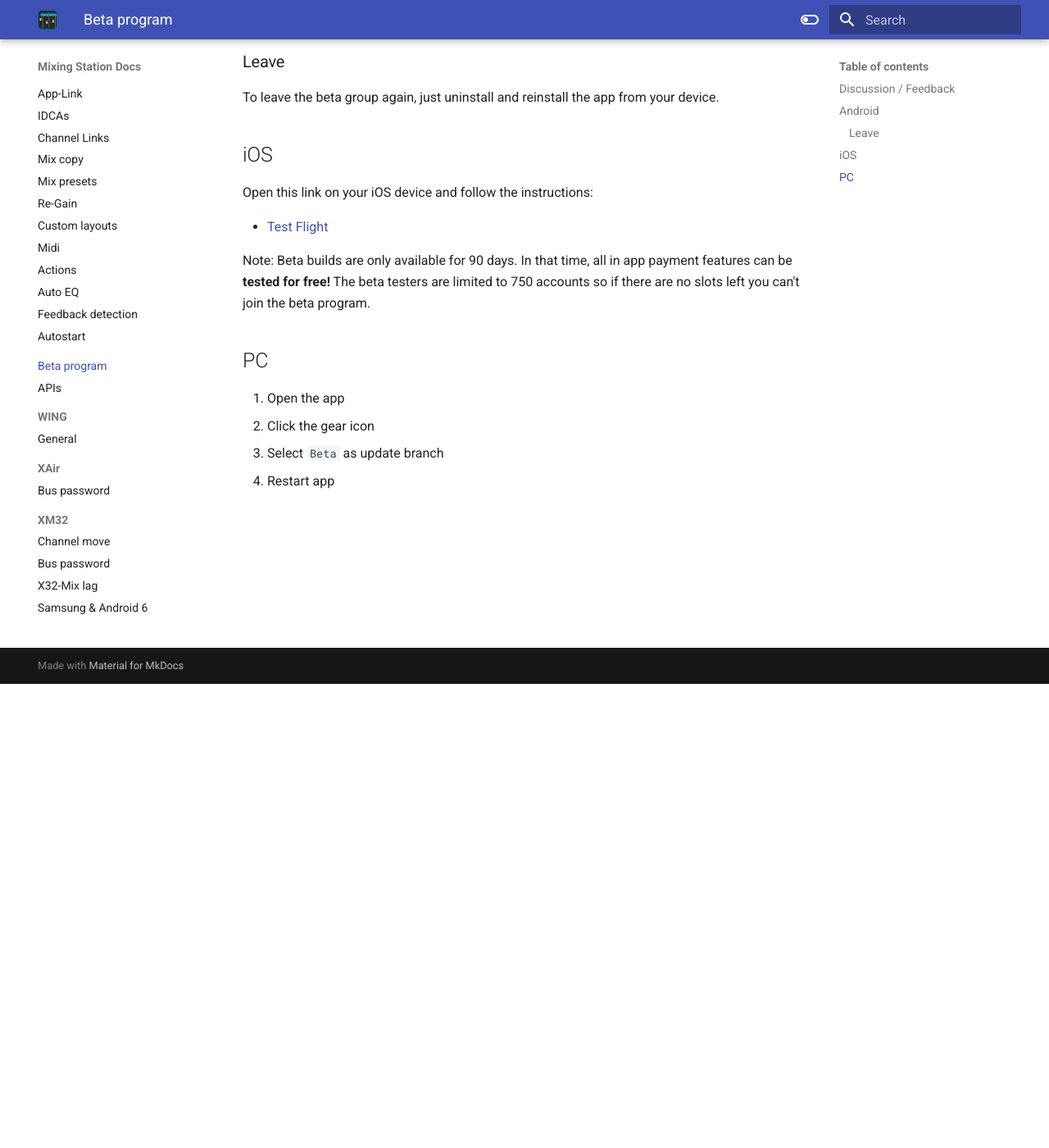
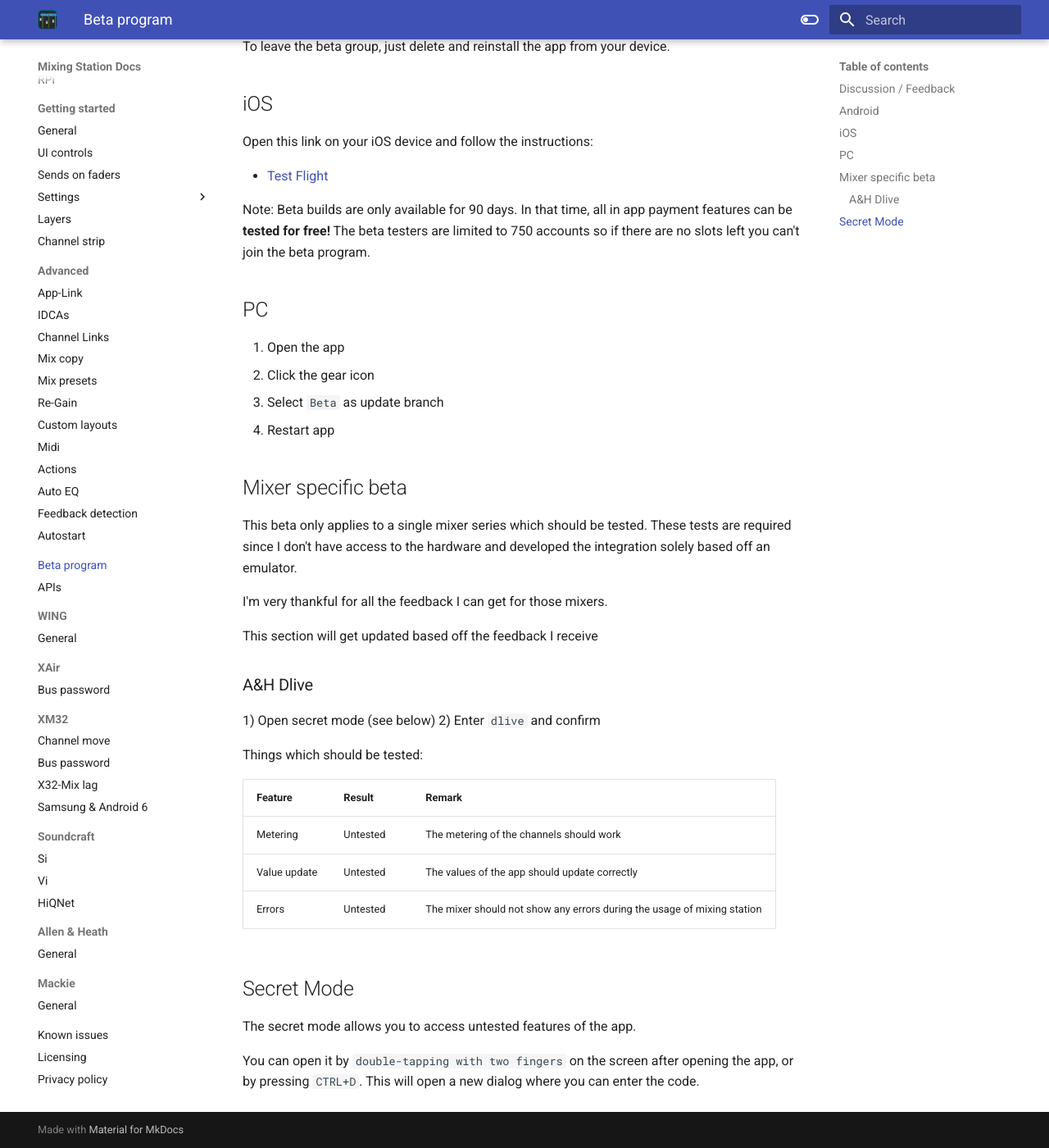
Before and after one commit to davidgiga1993/mixing-station-docs, an MkDocs documentation site: the page built from docs/beta.md, in a window 1280 px wide and 1400 px high, scrolled down 566 px. Shown: the whole window at 82% size. Built offline with MkDocs 1.6.1 and Material for MkDocs 9.7.7, drawn with Linux system fonts in a browser that asks for light colours.

Commit message:
doc(dlive): beta

```diff
--- a/docs/beta.md
+++ b/docs/beta.md
@@ -1,20 +1,25 @@
 # Beta program
+
 The beta program allows you to test an upcoming version before anyone else.
 
 ## Discussion / Feedback
-All discussion about the beta versions and feedback is happening in our [discord channel](https://discord.gg/d8bJPg6kZm). Feel free to join us!
+
+All discussion about the beta versions and feedback is happening in our [discord channel](https://discord.gg/d8bJPg6kZm)
+. Feel free to join us!
 
 ## Android
-If you want to join the program just follow the link: [Mixing Station beta](https://play.google.com/apps/testing/org.devcore.mixingstation )
+
+If you want to join the program just follow the
+link: [Mixing Station beta](https://play.google.com/apps/testing/org.devcore.mixingstation )
 
 You will receive the beta version as an regular update from the google play store.
 
 If you're still using the old android app, make sure to read the [migration guide](../platforms/android/#migration)
 
-### Leave
-To leave the beta group again, just uninstall and reinstall the app from your device.
+To leave the beta group, just delete and reinstall the app from your device.
 
 ## iOS
+
 Open this link on your iOS device and follow the instructions:
 
 - [Test Flight](https://testflight.apple.com/join/lsd9mugy)
@@ -23,7 +28,38 @@
 The beta testers are limited to 750 accounts so if there are no slots left you can't join the beta program.
 
 ## PC
+
 1. Open the app
 2. Click the gear icon
 3. Select `Beta` as update branch
 4. Restart app
+
+## Mixer specific beta
+
+This beta only applies to a single mixer series which should be tested.
+These tests are required since I don't have access to the hardware and developed the
+integration solely based off an emulator.
+
+I'm very thankful for all the feedback I can get for those mixers.
+
+This section will get updated based off the feedback I receive
+
+### A&H Dlive
+
+1) Open secret mode (see below)
+2) Enter `dlive` and confirm
+
+Things which should be tested:
+
+| Feature      | Result   | Remark                                                                  |
+|--------------|----------|-------------------------------------------------------------------------|
+| Metering     | Untested | The metering of the channels should work                                |
+| Value update | Untested | The values of the app should update correctly                           |
+| Errors       | Untested | The mixer should not show any errors during the usage of mixing station |
+
+## Secret Mode
+The secret mode allows you to access untested features of the app.
+
+You can open it by `double-tapping with two fingers` on the screen after opening the app,
+or by pressing `CTRL+D`.
+This will open a new dialog where you can enter the code.
```
